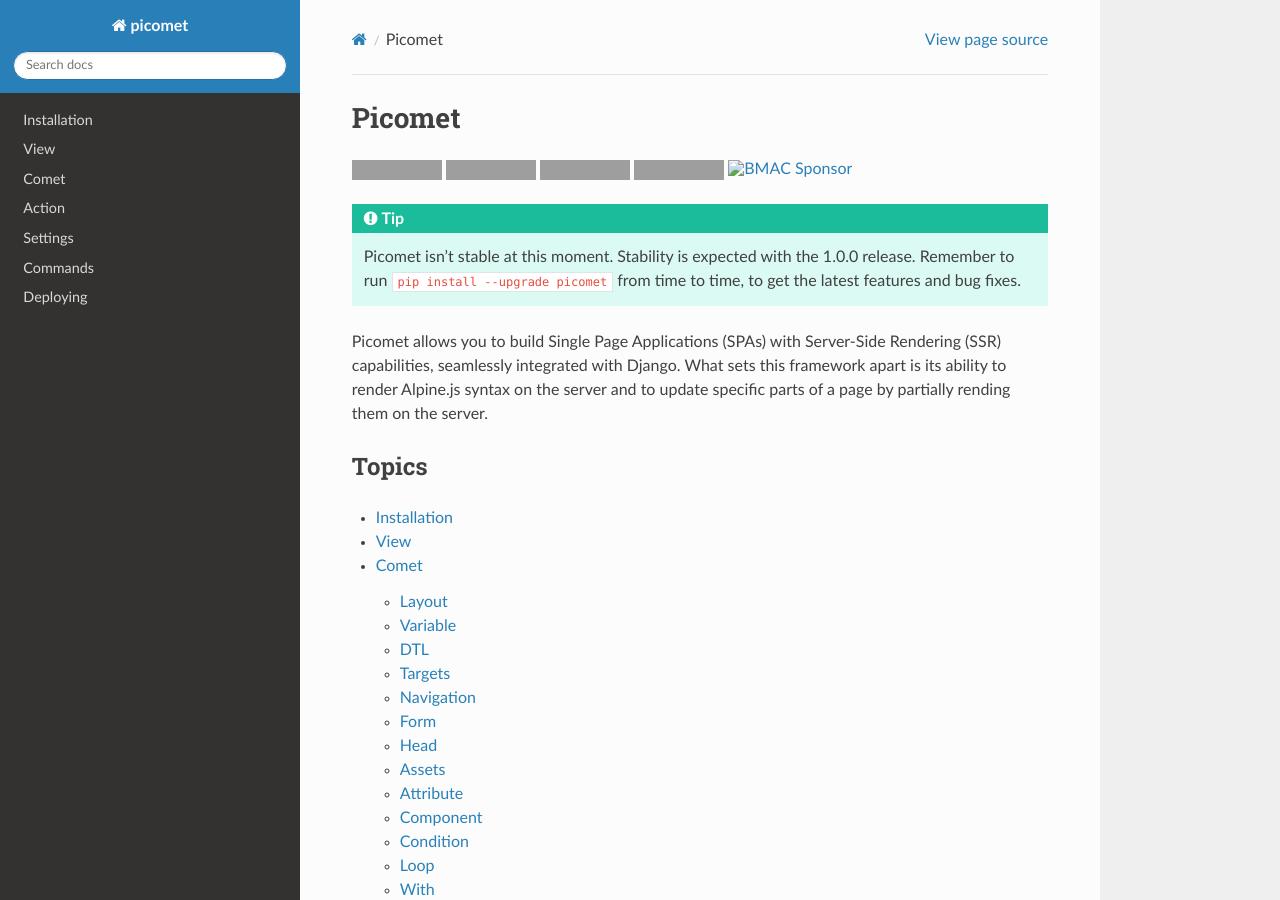
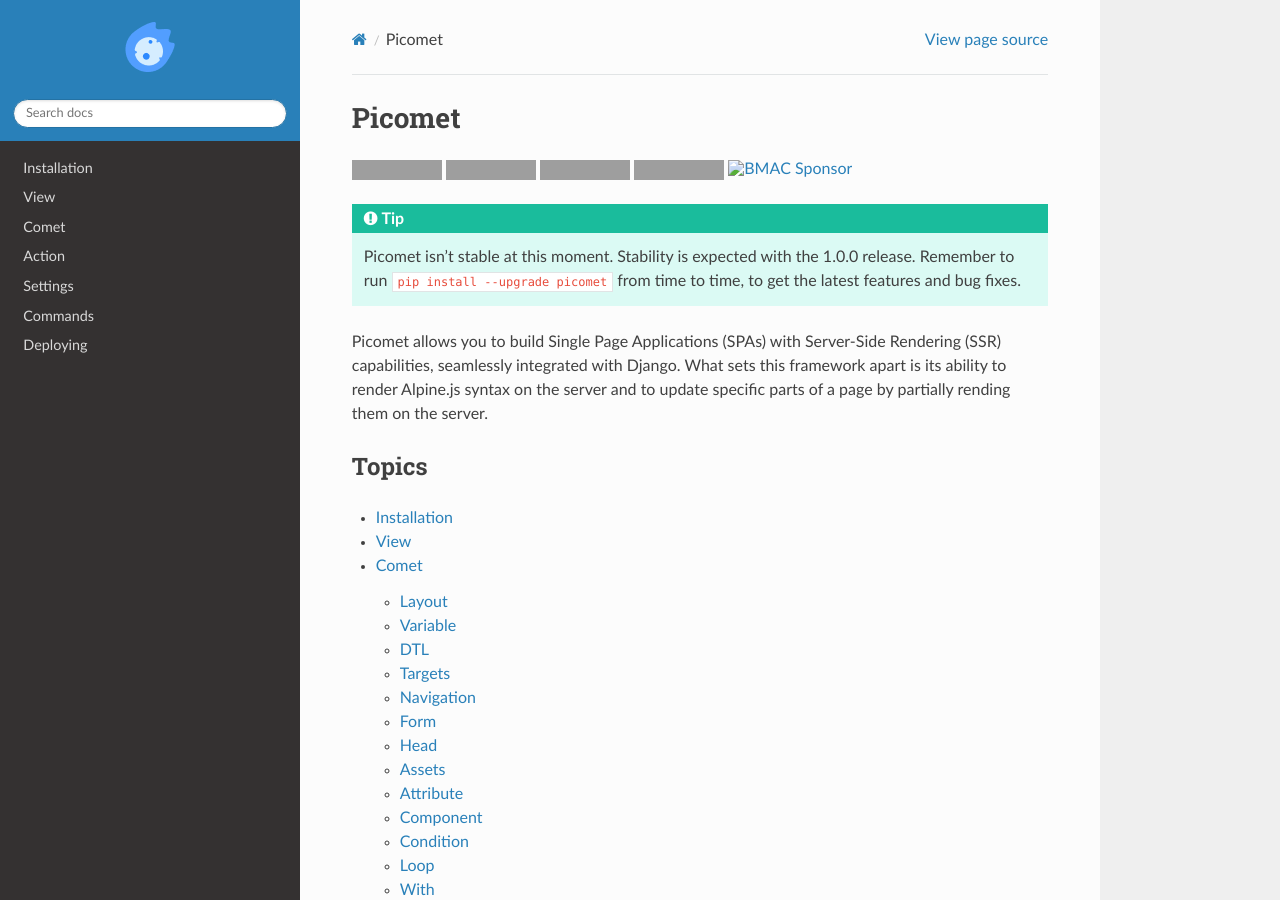
Before and after one commit to picomet/picomet, a Sphinx documentation site: the page built from docs/source/index.rst, in a window 1280 px wide and 900 px high. Built offline with Sphinx 7.4.7 and the Read the Docs theme 2.0.0, drawn with Linux system fonts in a browser that asks for light colours; grey boxes are pictures that could not be loaded.

Commit message:
docs: add html_logo

```diff
--- a/docs/source/conf.py
+++ b/docs/source/conf.py
@@ -24,5 +24,9 @@
 # https://www.sphinx-doc.org/en/master/usage/configuration.html#options-for-html-output
 
 html_theme = "sphinx_rtd_theme"
-html_favicon = "Picomet.ico"
+html_favicon = "_static/Picomet.ico"
+html_logo = "_static/Picomet.png"
 html_static_path = ["_static"]
+html_theme_options = {
+    "logo_only": True,
+}
```
Also changed, not shown: docs/source/_static/Picomet.ico (renamed from docs/source/Picomet.ico), docs/source/_static/Picomet.png (added).
